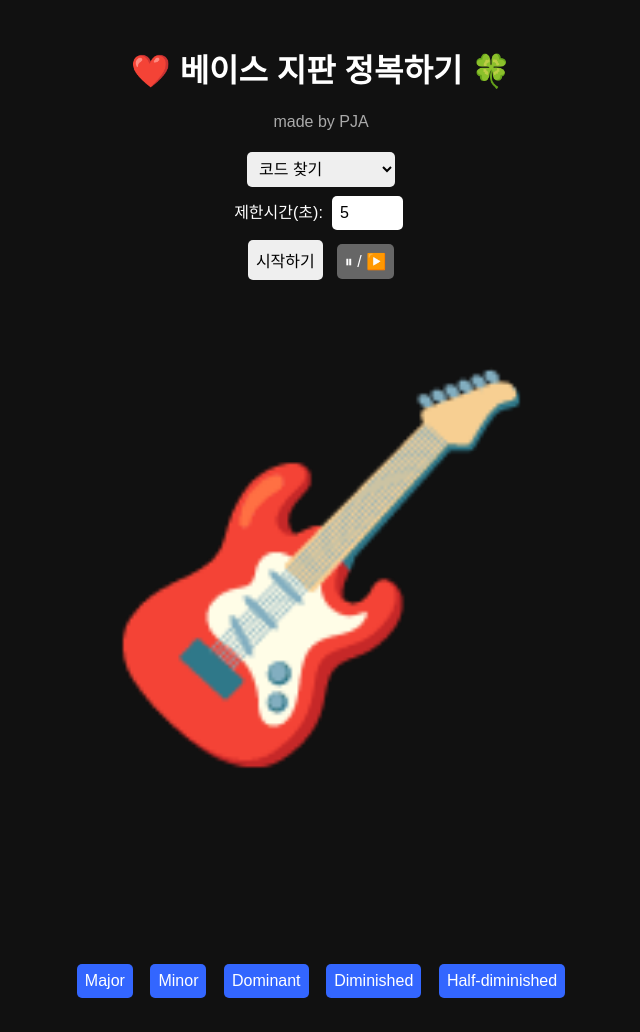
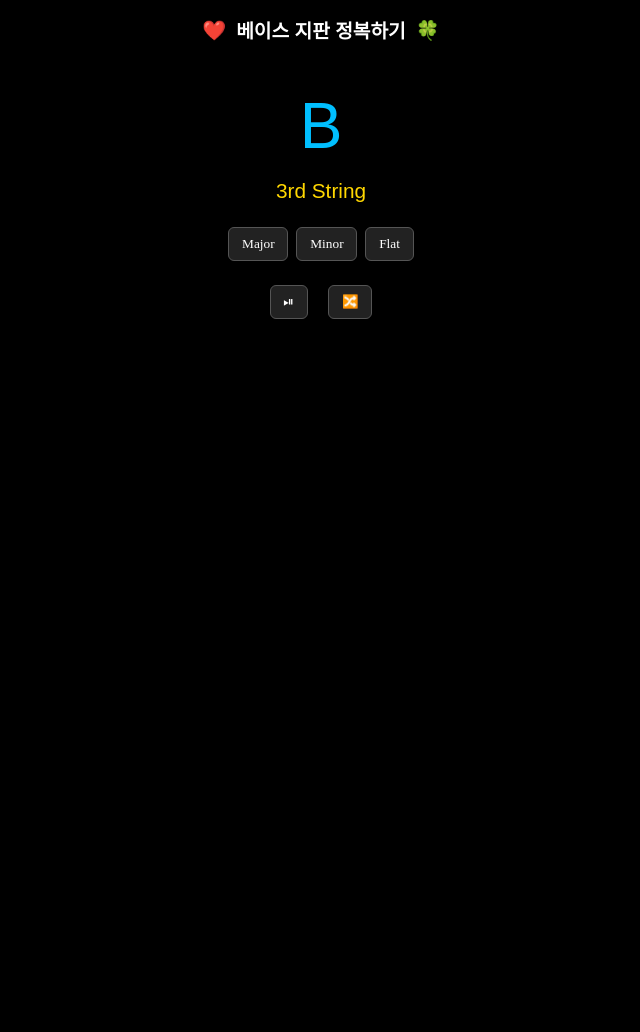
Before and after one commit to Jangguny-nuna/JABASS, a plain HTML site: page index.html in a window 1280 px wide. Shown: the whole page, without its empty margins (319-959 px from the left). After the commit the page ends 800 px from the top, so only its background shows below. Drawn offline with Linux system fonts and the light colour scheme; a web font is replaced by a local one.

Commit message:
Update index.html

```diff
--- a/index.html
+++ b/index.html
@@ -1,265 +1,176 @@
 <!DOCTYPE html>
-<html lang="ko">
+<html lang="en">
 <head>
   <meta charset="UTF-8" />
   <meta name="viewport" content="width=device-width, initial-scale=1.0" />
-  <title>베이스 지판 정복하기</title>
-  <link href="https://fonts.googleapis.com/css2?family=DungGeunMo&display=swap" rel="stylesheet">
+  <title>Boom Boom Bass</title>
   <style>
+    @font-face {
+      font-family: 'DungGeunMo';
+      src: url('https://cdn.jsdelivr.net/gh/projectnoonnu/noonfonts_2207@1.0/DungGeunMo.woff') format('woff');
+      font-weight: normal;
+      font-style: normal;
+    }
+
     body {
+      background-color: #000;
+      color: #fff;
       font-family: 'DungGeunMo', sans-serif;
-      background-color: #111;
-      color: #fff;
-      text-align: center;
-      padding: 1em;
+      margin: 0;
+      padding: 0;
+      display: flex;
+      flex-direction: column;
+      align-items: center;
+      justify-content: flex-start;
+      min-height: 100vh;
     }
-    select, input, button {
-      margin: 0.3em;
-      padding: 0.5em;
-      font-size: 1em;
-      border-radius: 5px;
-      border: none;
-      font-family: 'DungGeunMo', sans-serif;
+
+    h1 {
+      font-size: 1.2rem;
+      margin-top: 1rem;
+      display: flex;
+      align-items: center;
+      gap: 10px;
     }
-    .button-group {
+
+    h1::before {
+      content: '❤️';
+    }
+
+    h1::after {
+      content: '🍀';
+    }
+
+    #noteDisplay {
+      font-size: 4rem;
+      margin: 2rem 0 1rem 0;
+      color: #00bfff;
+      word-break: keep-all;
+    }
+
+    .string-label {
+      font-size: 1.3rem;
+      color: #ffd700;
+      margin-bottom: 0.5rem;
+    }
+
+    .menu {
       display: flex;
       flex-wrap: wrap;
       justify-content: center;
-      gap: 0.5em;
-      margin-top: 0.3em;
+      gap: 8px;
+      margin: 1rem 0;
     }
-    .hidden {
-      display: none;
+
+    .menu button, #pauseBtn, #modeBtn {
+      font-family: 'DungGeunMo';
+      background-color: #222;
+      color: #fff;
+      border: 1px solid #555;
+      padding: 0.5rem 0.8rem;
+      border-radius: 6px;
+      cursor: pointer;
     }
-    .timer {
-      font-size: 1.2em;
-      margin: 0.5em 0;
+
+    .menu button.active {
+      background-color: #444;
     }
-    #quizDisplay {
-      font-family: sans-serif;
-      font-size: 22.5em;
-      margin: 0.2em 0 0.5em;
+
+    #pauseBtn, #modeBtn {
+      margin: 0.5rem;
     }
-    .bottom-controls {
-      margin-top: 0.3em;
-    }
-    #chordButtons button {
-      background-color: #3366ff;
-      color: white;
-    }
-    #accidentalButtons button, #stringRandomButton {
-      background-color: #ffcc33;
-      color: black;
-    }
-    #pauseBtn {
-      margin-top: 0.5em;
-      background-color: #666;
-      color: white;
+
+    @media (max-width: 600px) {
+      #noteDisplay {
+        font-size: 2.5rem;
+      }
+
+      .string-label {
+        font-size: 1.1rem;
+      }
     }
   </style>
 </head>
 <body>
-  <h1>❤️ 베이스 지판 정복하기 🍀</h1>
-  <p style="color: #aaa;">made by PJA</p>
-  <div>
-    <select id="modeSelector">
-      <option value="code">코드 찾기</option>
-      <option value="note">지판에서 음 찾기</option>
-    </select>
-    <br />
-    제한시간(초):
-    <input type="number" id="timeLimit" value="5" min="1" max="60" />
-    <br />
-    <button id="startBtn">시작하기</button>
-    <button id="pauseBtn">⏸ / ▶️</button>
-    <div class="timer" id="timerDisplay"></div>
+  <h1>베이스 지판 정복하기</h1>
+  <div id="noteDisplay">🎵</div>
+  <div class="string-label" id="stringLabel"></div>
+
+  <div class="menu">
+    <button onclick="setScale('major')">Major</button>
+    <button onclick="setScale('minor')">Minor</button>
+    <button onclick="setScale('flat')">Flat</button>
   </div>
 
-  <h2 id="quizDisplay">🎸</h2>
-
-  <div class="bottom-controls">
-    <div class="button-group" id="chordButtons">
-      <button class="chord-toggle" data-type="maj">Major</button>
-      <button class="chord-toggle" data-type="min">Minor</button>
-      <button class="chord-toggle" data-type="dom">Dominant</button>
-      <button class="chord-toggle" data-type="dim">Diminished</button>
-      <button class="chord-toggle" data-type="hdim">Half-diminished</button>
-    </div>
-
-    <div class="button-group" id="accidentalButtons">
-      <button id="sharpToggle"># 포함</button>
-      <button id="flatToggle">b 포함</button>
-    </div>
-
-    <div class="button-group">
-      <button id="stringRandomButton">모든 현 랜덤</button>
-    </div>
+  <div>
+    <button id="pauseBtn" onclick="togglePause()">⏯</button>
+    <button id="modeBtn" onclick="toggleMode()">🔀</button>
   </div>
 
   <script>
-    const modeSelector = document.getElementById("modeSelector");
-    const startBtn = document.getElementById("startBtn");
-    const pauseBtn = document.getElementById("pauseBtn");
-    const timerDisplay = document.getElementById("timerDisplay");
-    const quizDisplay = document.getElementById("quizDisplay");
+    const notes = {
+      major: ['C', 'D', 'E', 'F', 'G', 'A', 'B'],
+      minor: ['Cm', 'Dm', 'Em', 'Fm', 'Gm', 'Am', 'Bm'],
+      flat: ['Db', 'Eb', 'Gb', 'Ab', 'Bb']
+    };
 
-    const chordButtons = document.getElementById("chordButtons");
-    const accidentalButtons = document.getElementById("accidentalButtons");
-    const stringRandomButton = document.getElementById("stringRandomButton");
+    const strings = ['1st String', '2nd String', '3rd String', '4th String'];
 
-    const chordToggles = document.querySelectorAll(".chord-toggle");
-    const sharpToggle = document.getElementById("sharpToggle");
-    const flatToggle = document.getElementById("flatToggle");
+    let currentScale = 'major';
+    let paused = false;
+    let mode = 'random'; // or 'sequential'
+    let interval;
+    let currentIndex = 0;
 
-    let timer;
-    let running = false;
-    let currentTimeLeft = 0;
-    let currentMode = "code";
+    const noteDisplay = document.getElementById('noteDisplay');
+    const stringLabel = document.getElementById('stringLabel');
 
-    const chords = {
-      maj: true,
-      min: true,
-      dom: true,
-      dim: true,
-      hdim: true,
-    };
-    let includeSharp = true;
-    let includeFlat = true;
-    let stringRandom = true;
-
-    function updateVisibility(mode) {
-      currentMode = mode;
-      if (mode === "code") {
-        chordButtons.classList.remove("hidden");
-        accidentalButtons.classList.add("hidden");
-        stringRandomButton.classList.add("hidden");
-      } else {
-        chordButtons.classList.add("hidden");
-        accidentalButtons.classList.remove("hidden");
-        stringRandomButton.classList.remove("hidden");
-      }
-    }
-
-    function getRandomNote(allowSharpFlat = true) {
-      const baseNotes = ["C", "D", "E", "F", "G", "A", "B"];
-      let modifiers = [""];
-      if (allowSharpFlat) {
-        if (includeSharp) modifiers.push("#");
-        if (includeFlat) modifiers.push("b");
-      }
-      const note = baseNotes[Math.floor(Math.random() * baseNotes.length)];
-      const mod = modifiers[Math.floor(Math.random() * modifiers.length)] || "";
-      return note + mod;
-    }
-
-    function getRandomString() {
-      return Math.ceil(Math.random() * 4);
-    }
-
-    function getRandomChord() {
-      const types = Object.keys(chords).filter(k => chords[k]);
-      if (types.length === 0) return "";
-      const type = types[Math.floor(Math.random() * types.length)];
-      const root = ["C", "D", "E", "F", "G", "A", "B"][Math.floor(Math.random() * 7)];
-      const suffix = {
-        maj: "M7",
-        min: "m7",
-        dom: "7",
-        dim: "dim7",
-        hdim: "m7b5",
-      }[type];
-      return root + suffix;
-    }
-
-    function nextQuiz(mode) {
-      if (mode === "note") {
-        const note = getRandomNote(true);
-        quizDisplay.textContent = stringRandom ? `${getRandomString()}현 / ${note}` : note;
-      } else {
-        quizDisplay.textContent = getRandomChord();
-      }
-    }
-
-    function startQuiz() {
-      clearInterval(timer);
-      const mode = modeSelector.value;
-      currentMode = mode;
-      currentTimeLeft = parseInt(document.getElementById("timeLimit").value);
-      if (isNaN(currentTimeLeft) || currentTimeLeft <= 0) currentTimeLeft = 5;
-
-      nextQuiz(mode);
-      running = true;
-      timerDisplay.textContent = `⏱ ${currentTimeLeft}초 남음`;
-      timer = setInterval(() => {
-        currentTimeLeft--;
-        if (currentTimeLeft > 0) {
-          timerDisplay.textContent = `⏱ ${currentTimeLeft}초 남음`;
-        } else {
-          nextQuiz(mode);
-          currentTimeLeft = parseInt(document.getElementById("timeLimit").value);
-          timerDisplay.textContent = `⏱ ${currentTimeLeft}초 남음`;
-        }
-      }, 1000);
+    function setScale(scale) {
+      currentScale = scale;
+      currentIndex = 0;
     }
 
     function togglePause() {
-      if (running) {
-        clearInterval(timer);
-        running = false;
-        timerDisplay.textContent += " ⏸";
-      } else {
-        running = true;
-        timerDisplay.textContent = `⏱ ${currentTimeLeft}초 남음`;
-        timer = setInterval(() => {
-          currentTimeLeft--;
-          if (currentTimeLeft > 0) {
-            timerDisplay.textContent = `⏱ ${currentTimeLeft}초 남음`;
-          } else {
-            nextQuiz(currentMode);
-            currentTimeLeft = parseInt(document.getElementById("timeLimit").value);
-            timerDisplay.textContent = `⏱ ${currentTimeLeft}초 남음`;
-          }
-        }, 1000);
-      }
+      paused = !paused;
+      if (!paused) start();
     }
 
-    startBtn.addEventListener("click", startQuiz);
-    pauseBtn.addEventListener("click", togglePause);
+    function toggleMode() {
+      mode = mode === 'random' ? 'sequential' : 'random';
+      currentIndex = 0;
+    }
 
-    modeSelector.addEventListener("change", (e) => {
-      updateVisibility(e.target.value);
-    });
+    function showNote() {
+      if (paused) return;
 
-    chordToggles.forEach(btn => {
-      btn.addEventListener("click", () => {
-        const type = btn.dataset.type;
-        chords[type] = !chords[type];
-        btn.style.opacity = chords[type] ? 1 : 0.4;
-      });
-    });
-    sharpToggle.addEventListener("click", () => {
-      includeSharp = !includeSharp;
-      sharpToggle.style.opacity = includeSharp ? 1 : 0.4;
-    });
-    flatToggle.addEventListener("click", () => {
-      includeFlat = !includeFlat;
-      flatToggle.style.opacity = includeFlat ? 1 : 0.4;
-    });
-    stringRandomButton.addEventListener("click", () => {
-      stringRandom = !stringRandom;
-      stringRandomButton.style.opacity = stringRandom ? 1 : 0.4;
-    });
+      const scaleNotes = notes[currentScale];
+      let note;
 
-    document.addEventListener("keydown", (e) => {
-      if (e.code === "Space") {
+      if (mode === 'random') {
+        note = scaleNotes[Math.floor(Math.random() * scaleNotes.length)];
+      } else {
+        note = scaleNotes[currentIndex % scaleNotes.length];
+        currentIndex++;
+      }
+
+      const string = strings[Math.floor(Math.random() * strings.length)];
+      noteDisplay.textContent = note;
+      stringLabel.textContent = string;
+    }
+
+    function start() {
+      clearInterval(interval);
+      interval = setInterval(showNote, 2000);
+    }
+
+    document.body.addEventListener('keydown', (e) => {
+      if (e.code === 'Space') {
         e.preventDefault();
         togglePause();
       }
     });
 
-    document.addEventListener("DOMContentLoaded", () => {
-      updateVisibility(modeSelector.value);
-    });
+    start();
   </script>
 </body>
 </html>
```
